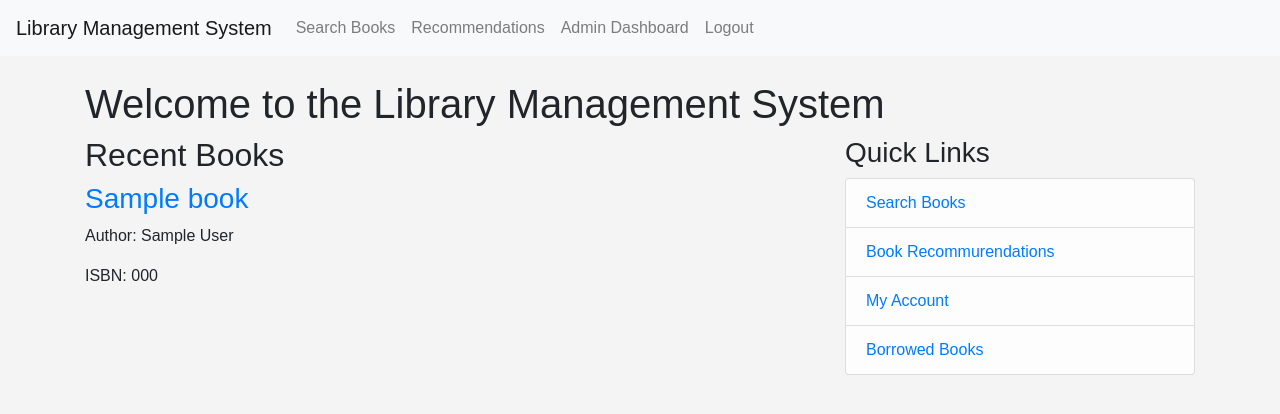
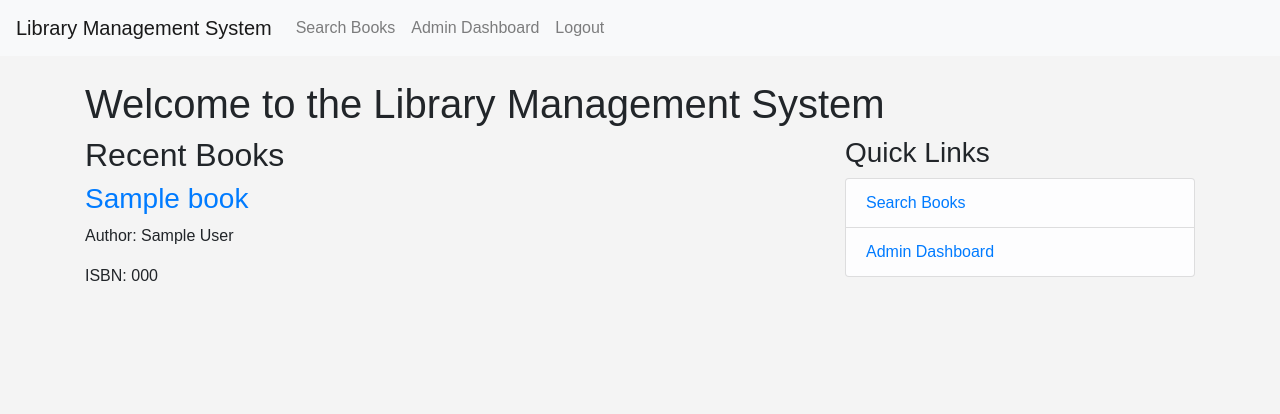
Before and after one commit to SnazzyNivesh522/Library-Management-System, a Flask app: page /home in a window 1280 px wide. Shown: the top 414 px of the page. Run offline with Flask 3, Linux system fonts and the light colour scheme; a user stored in the database is signed in; tables that the repository leaves empty hold one stand-in row (values such as "Sample post"); some libraries are stand-ins or nearby versions.

Commit message:
modified burger button and quick links for admin and librarian

```diff
--- a/app/templates/base.html
+++ b/app/templates/base.html
@@ -19,14 +19,15 @@
                     <a class="nav-link" href="{{ url_for('books.search') }}">Search Books</a>
                 </li>
                 {% if current_user.is_authenticated %}
-                    <li class="nav-item">
-                        <a class="nav-link" href="{{ url_for('books.recommendations') }}">Recommendations</a>
-                    </li>
+
                     {% if current_user.role in ['admin', 'librarian'] %}
                         <li class="nav-item">
                             <a class="nav-link" href="{{ url_for('admin.admin_dashboard') }}">Admin Dashboard</a>
                         </li>
                     {% else %}
+                        <li class="nav-item">
+                            <a class="nav-link" href="{{ url_for('books.recommendations') }}">Recommendations</a>
+                        </li>
                         <li class="nav-item">
                             <a class="nav-link" href="{{ url_for('users.account') }}">My Account</a>
                         </li>
--- a/app/templates/home.html
+++ b/app/templates/home.html
@@ -23,9 +23,15 @@
                 <ul class="list-group">
                     <li class="list-group-item list-group-item-light"><a href="{{ url_for('books.search') }}">Search Books</a></li>
                     {% if current_user.is_authenticated %}
-                        <li class="list-group-item list-group-item-light"><a href="{{ url_for('books.recommendations') }}">Book Recommurendations</a></li>
-                        <li class="list-group-item list-group-item-light"><a href="{{ url_for('users.account') }}">My Account</a></li>
-                        <li class="list-group-item list-group-item-light"><a href="{{url_for('users.user_books',username=current_user.username)}}">Borrowed Books</a></li>
+                        {% if current_user.role in ['admin', 'librarian'] %}
+                            <li class="list-group-item list-group-item-light">
+                                <a href="{{ url_for('admin.admin_dashboard') }}">Admin Dashboard</a>
+                            </li>
+                        {% else %}
+                            <li class="list-group-item list-group-item-light"><a href="{{ url_for('books.recommendations') }}">Book Recommurendations</a></li>
+                            <li class="list-group-item list-group-item-light"><a href="{{ url_for('users.account') }}">My Account</a></li>
+                            <li class="list-group-item list-group-item-light"><a href="{{url_for('users.user_books',username=current_user.username)}}">Borrowed Books</a></li>
+                        {% endif %}
                     {% else %}
                         <li class="list-group-item list-group-item-light"><a href="{{ url_for('auth.login') }}">Login</a></li>
                         <li class="list-group-item list-group-item-light"><a href="{{ url_for('auth.register') }}">Register</a></li>
```
